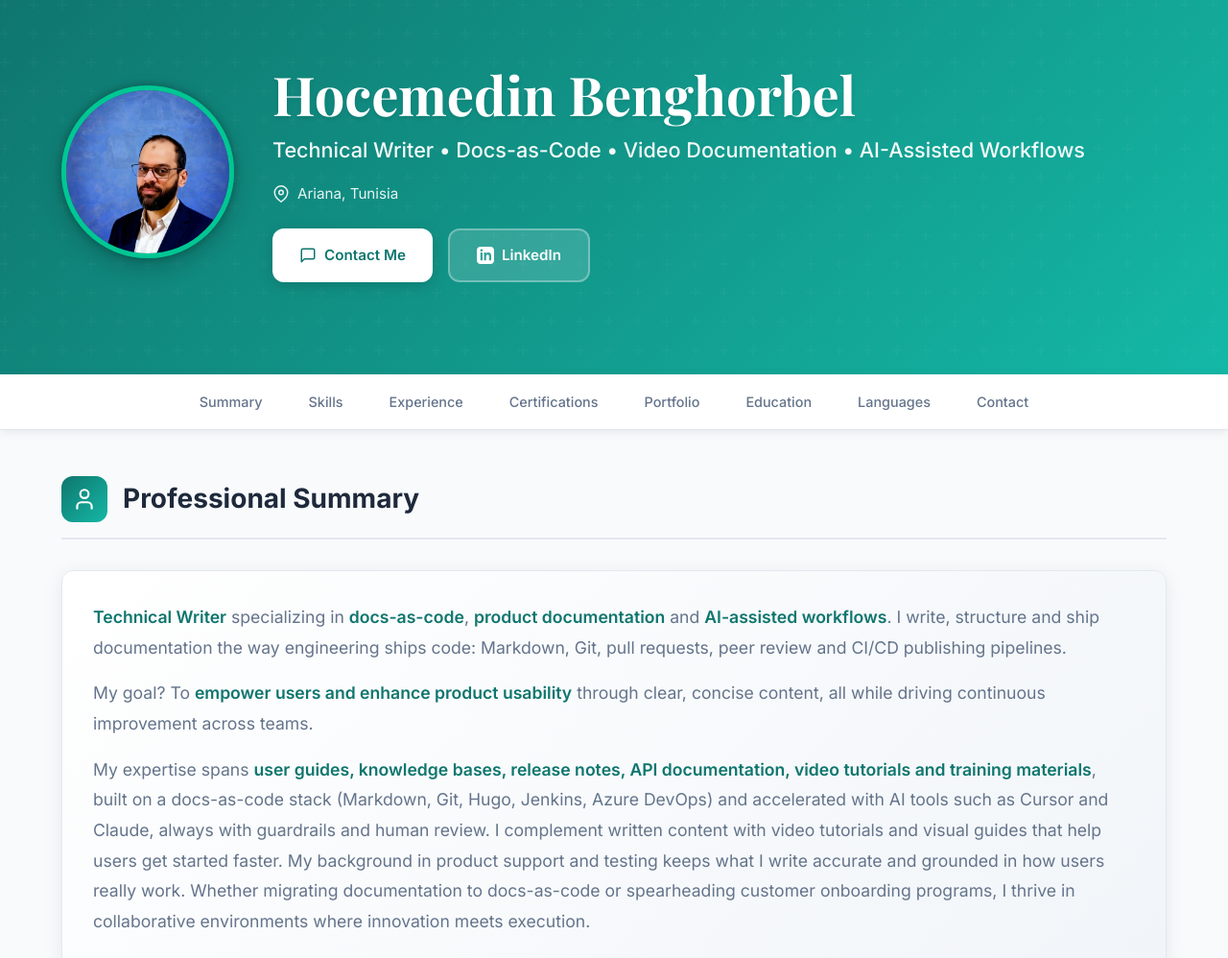
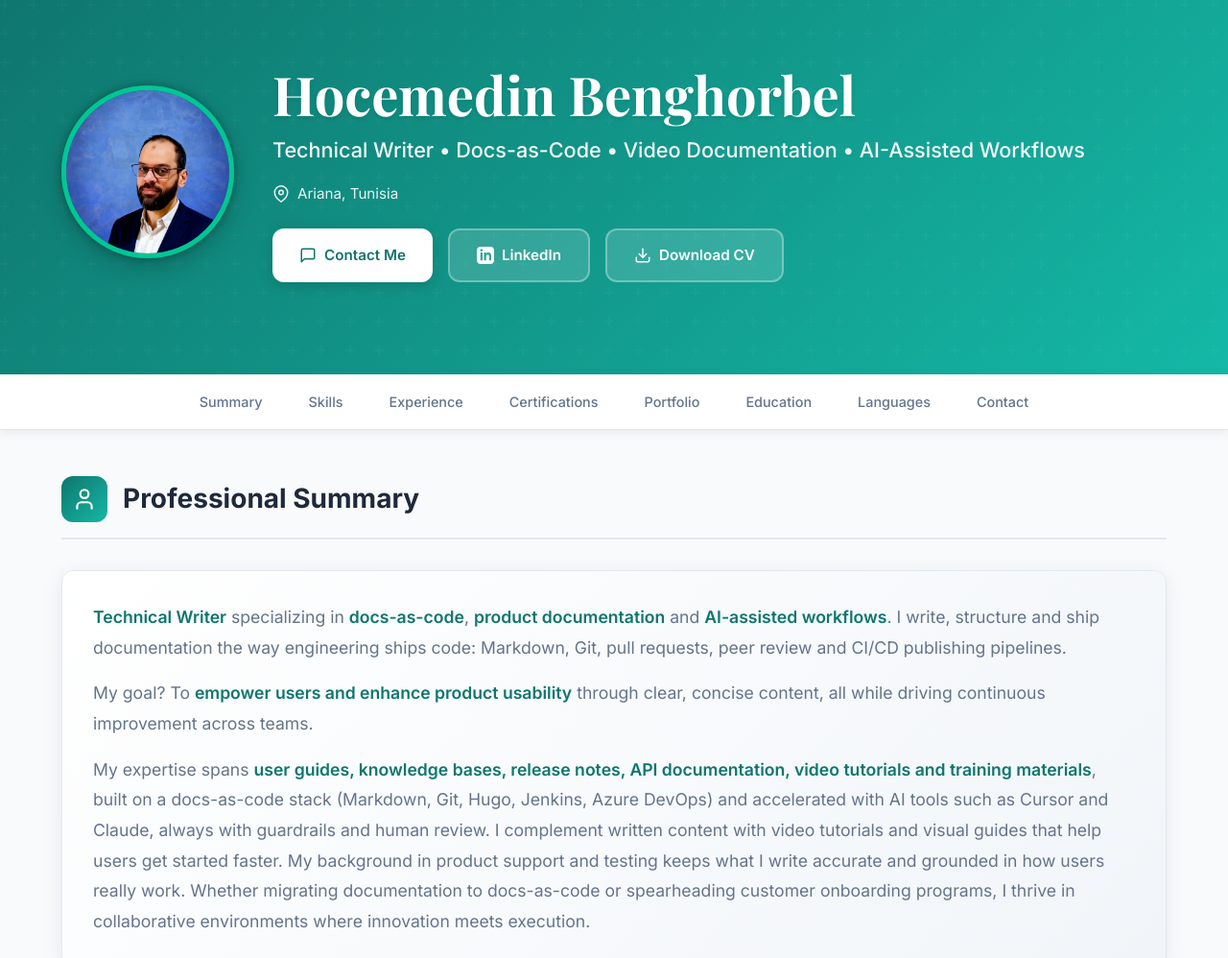
Before and after one commit to Hocemedinbg/cv, a plain HTML site: page index.html in a window 1280 px wide. Shown: the top 998 px of the page at 96% size. Drawn offline with nearby package versions, Linux system fonts and the light colour scheme.

Commit message:
Add files via upload

```diff
--- a/index.html
+++ b/index.html
@@ -1222,6 +1222,10 @@
                             <svg width="18" height="18" viewBox="0 0 24 24" fill="currentColor"><path d="M19 0h-14c-2.761 0-5 2.239-5 5v14c0 2.761 2.239 5 5 5h14c2.762 0 5-2.239 5-5v-14c0-2.761-2.238-5-5-5zm-11 19h-3v-11h3v11zm-1.5-12.268c-.966 0-1.75-.79-1.75-1.764s.784-1.764 1.75-1.764 1.75.79 1.75 1.764-.783 1.764-1.75 1.764zm13.5 12.268h-3v-5.604c0-3.368-4-3.113-4 0v5.604h-3v-11h3v1.765c1.396-2.586 7-2.777 7 2.476v6.759z"/></svg>
                             LinkedIn
                         </a>
+                        <a href="Hocemedin_Benghorbel_CV.pdf" download="Hocemedin_Benghorbel_CV.pdf" class="btn btn-secondary" aria-label="Download CV in PDF format">
+                            <svg width="18" height="18" viewBox="0 0 24 24" fill="none" stroke="currentColor" stroke-width="2" stroke-linecap="round" stroke-linejoin="round"><path d="M21 15v4a2 2 0 0 1-2 2H5a2 2 0 0 1-2-2v-4"></path><polyline points="7 10 12 15 17 10"></polyline><line x1="12" y1="3" x2="12" y2="15"></line></svg>
+                            Download CV
+                        </a>
                     </div>
                 </div>
             </div>
```
